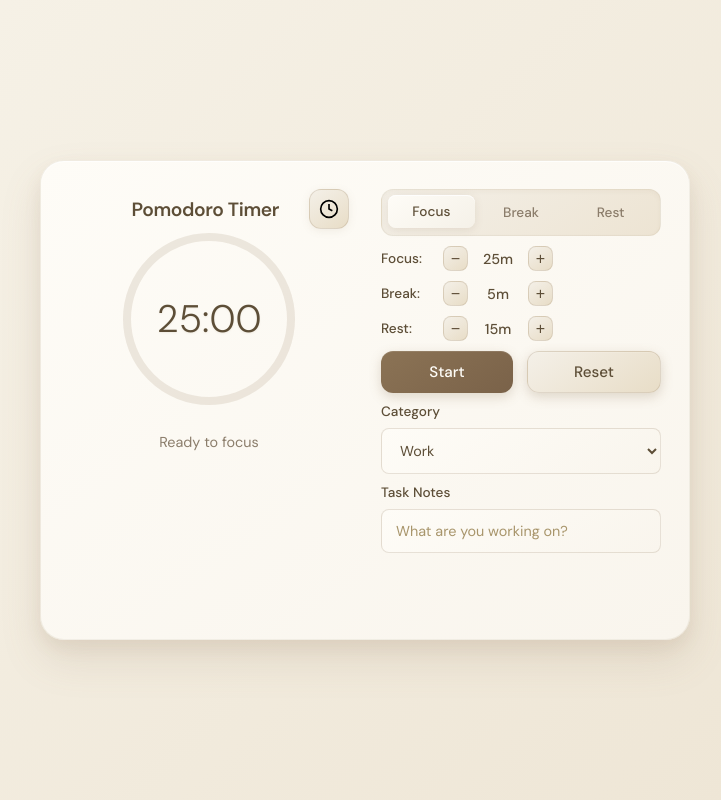
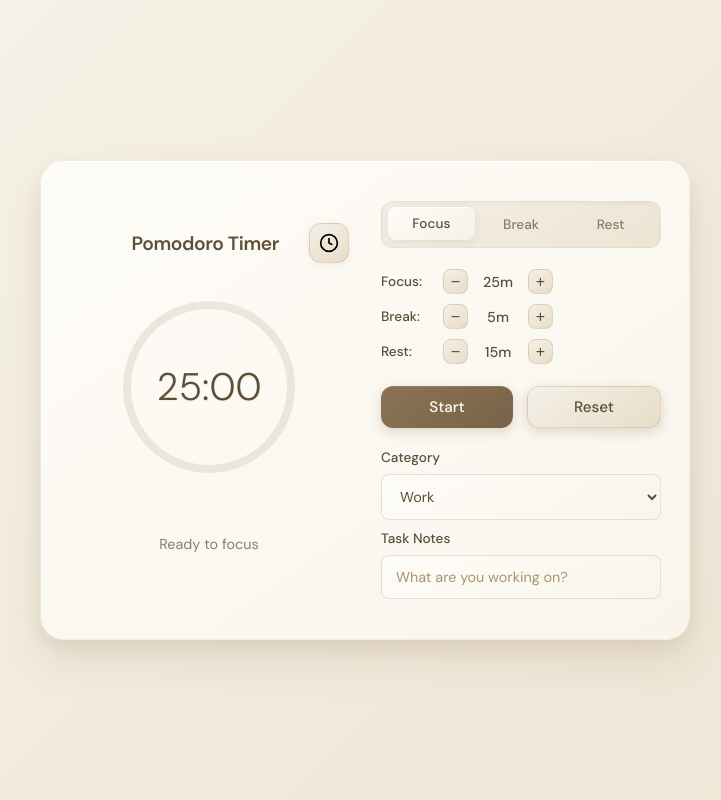
Before and after one commit to venniseho/pomodoro-timer-widget, a plain HTML site: page index.html in a window 1280 px wide. Shown: the whole page, without its empty margins (275-996 px from the left). Drawn offline with nearby package versions, Linux system fonts and the light colour scheme.

Commit message:
vertical centering of timer section

```diff
--- a/index.html
+++ b/index.html
@@ -56,6 +56,7 @@
             display: flex;
             flex-direction: column;
             align-items: center;
+            justify-content: space-evenly;
         }
 
         .controls-section {
@@ -63,6 +64,7 @@
             display: flex;
             flex-direction: column;
             gap: 10px;
+            justify-content: space-evenly;
         }
 
         /* History View */
```
